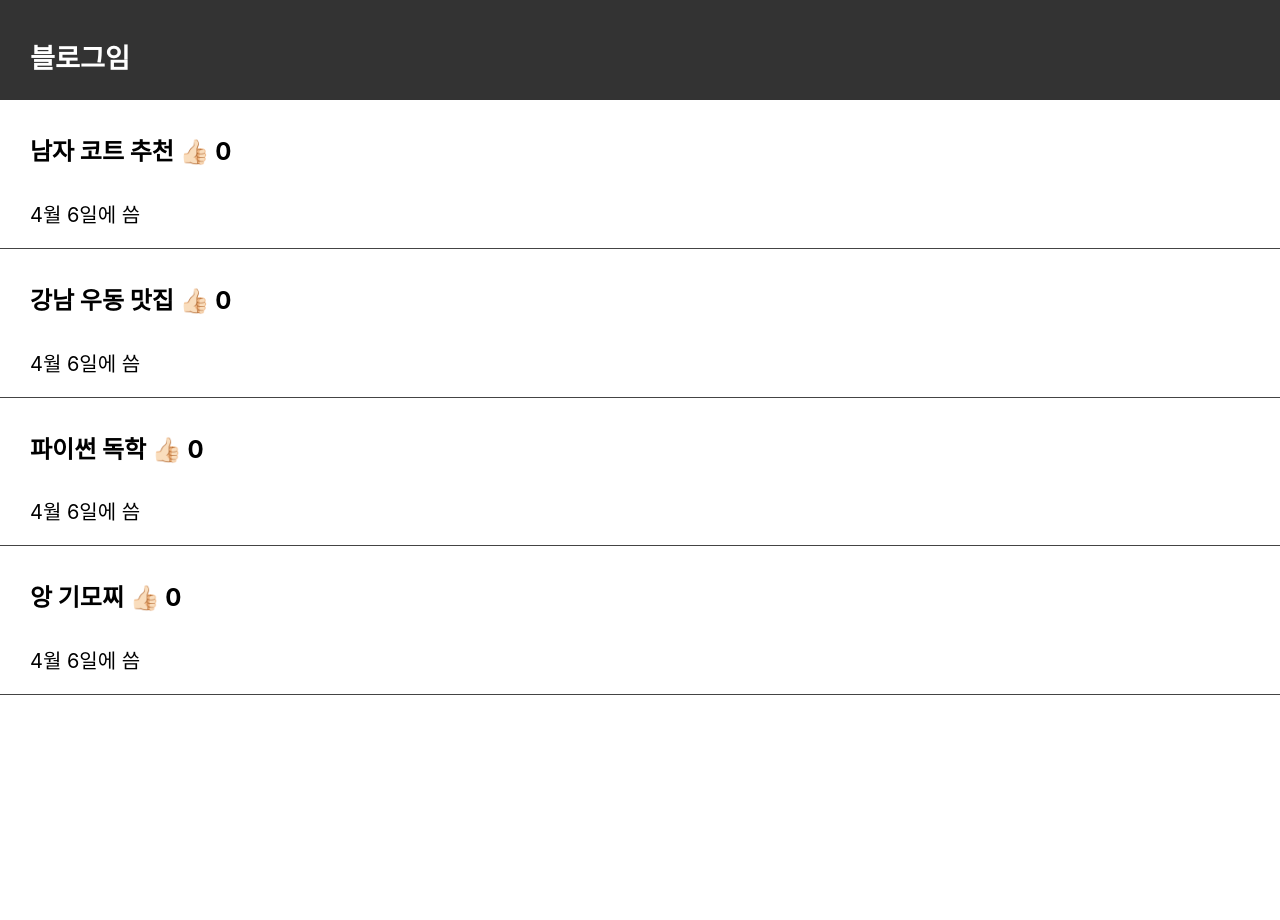
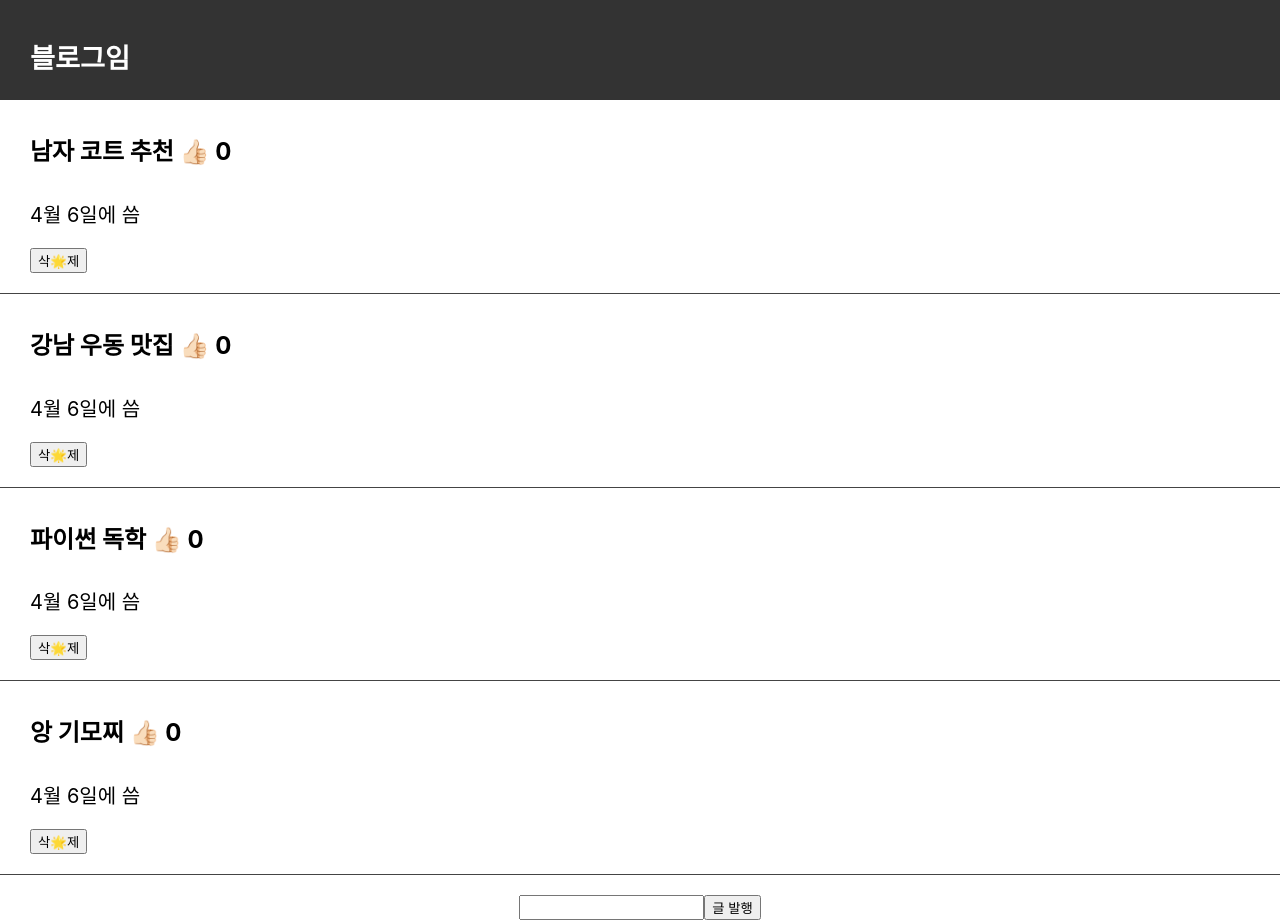
Before and after one commit to kangdy25/Into-the-React, a React (Create React App) app in the folder blog/: page / in a window 1280 px wide. Shown: the top 920 px of the page. Before the commit the page ends 800 px from the top, so only its background shows below. Built offline with nearby package versions, Linux system fonts and the light colour scheme.

Commit message:
Implement Delete, Create Posting

```diff
--- a/blog/src/App.css
+++ b/blog/src/App.css
@@ -1,4 +1,3 @@
-
 .black-nav {
   display: flex;
   width: 100%;
@@ -36,6 +35,10 @@
   font-size: 1.25rem;
 }
 
+.list button {
+  margin-bottom: 20px;
+}
+
 .modal {
   margin-top: 20px;
   padding: 20px;
@@ -47,3 +50,9 @@
   width: 150px;
   height: 100px;
 } */
+
+.publish {
+  margin-top: 20px;
+  display: flex;
+  justify-content: center;
+}
--- a/blog/src/App.js
+++ b/blog/src/App.js
@@ -2,21 +2,34 @@ import { useState } from "react";
 import "./App.css";
 
 function App() {
-    const postDate = "4월 6일에 씀";
-    const [title, setTitle] = useState([
+    let postDate = "4월 6일에 씀";
+    let [title, setTitle] = useState([
         "남자 코트 추천",
         "강남 우동 맛집",
         "파이썬 독학",
-        "앙 기모찌",
+        "앙 기모찌"
     ]);
     let [like, setLike] = useState([0, 0, 0, 0]);
+    let [modal, setModal] = useState(false);
+    let [modalTitle, setModalTitle] = useState(0);
+    let [input, setInput] = useState('');
+
     let titleChange = () => {
         let copyTitle = [...title];
         copyTitle[0] = '여자 코트 추천';
         setTitle(copyTitle);
     };
-    let [modal, setModal] = useState(false);
-    let [modalTitle, setModalTitle] = useState(0);
+
+    let publishContent = () => {
+        let copyTitle = [...title, input];
+        setTitle(copyTitle);
+    };
+
+    let deleteContent = (contentId) => {
+        let copyTitle = [...title];
+        copyTitle.splice(contentId, 1)
+        setTitle(copyTitle);
+    }
 
     return (
         <div className="App">
@@ -33,7 +46,8 @@ function App() {
                     return (
                         <div className="list" key={i}>
                             <h4 onClick={() => {setModal(true); setModalTitle(i) }}>{title[i]}
-                            <span onClick={() => {
+                            <span onClick={(e) => {
+                                e.stopPropagation();
                                 let copyLike = [...like];
                                 copyLike[i] = like[i] + 1;
                                 setLike(copyLike);
@@ -42,10 +56,19 @@ function App() {
                                 {like[i]}
                             </h4>
                             <p>{postDate}</p>
+                            <button onClick={() => {
+                                deleteContent(i);
+                            }}>삭🌟제</button>
                         </div>
                     )
                 })
             }
+            <div className="publish">
+                <input onChange={(e) => {setInput(e.target.value); console.log(input)}}></input>
+                <button onClick={() => {
+                    publishContent();
+                }}>글 발행</button>
+            </div>
 
             {
                 modal === true ? <Modal modalTitle={modalTitle} title={title} titleChange={titleChange}></Modal> : null
```
